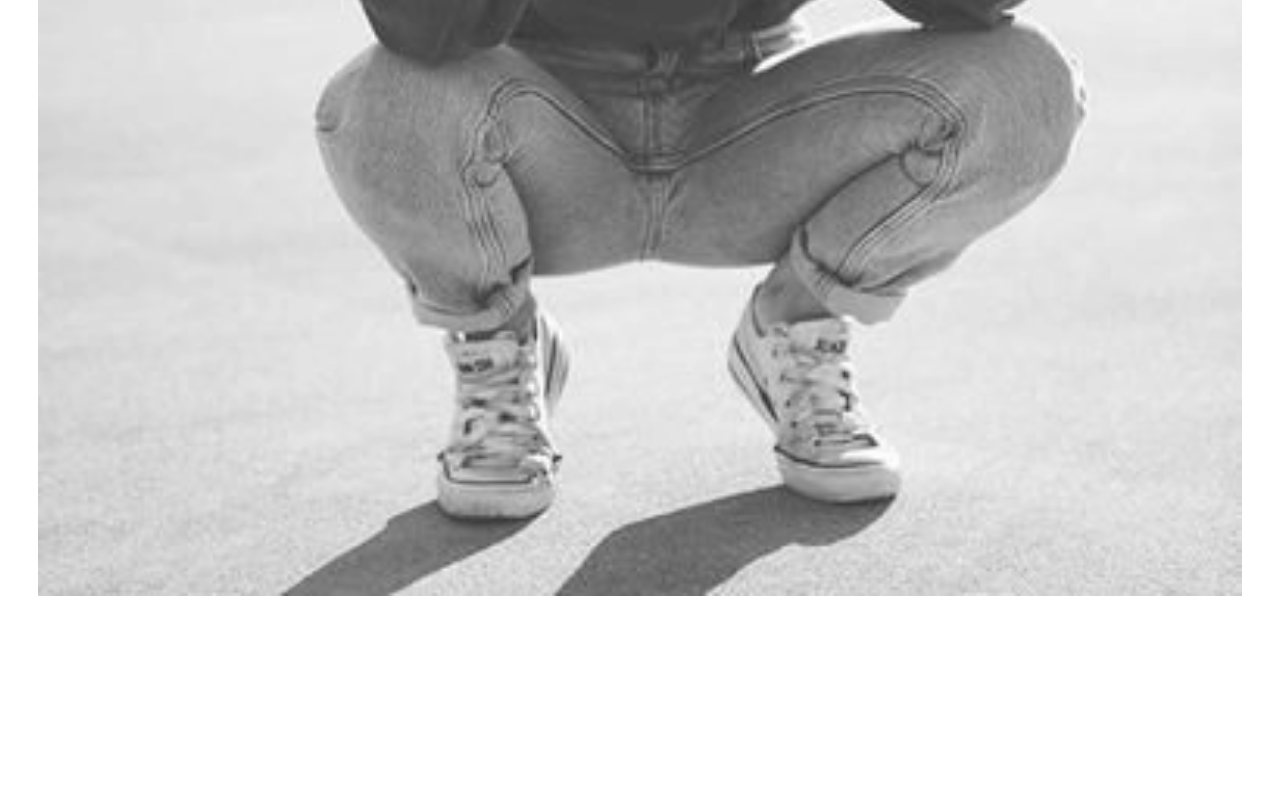
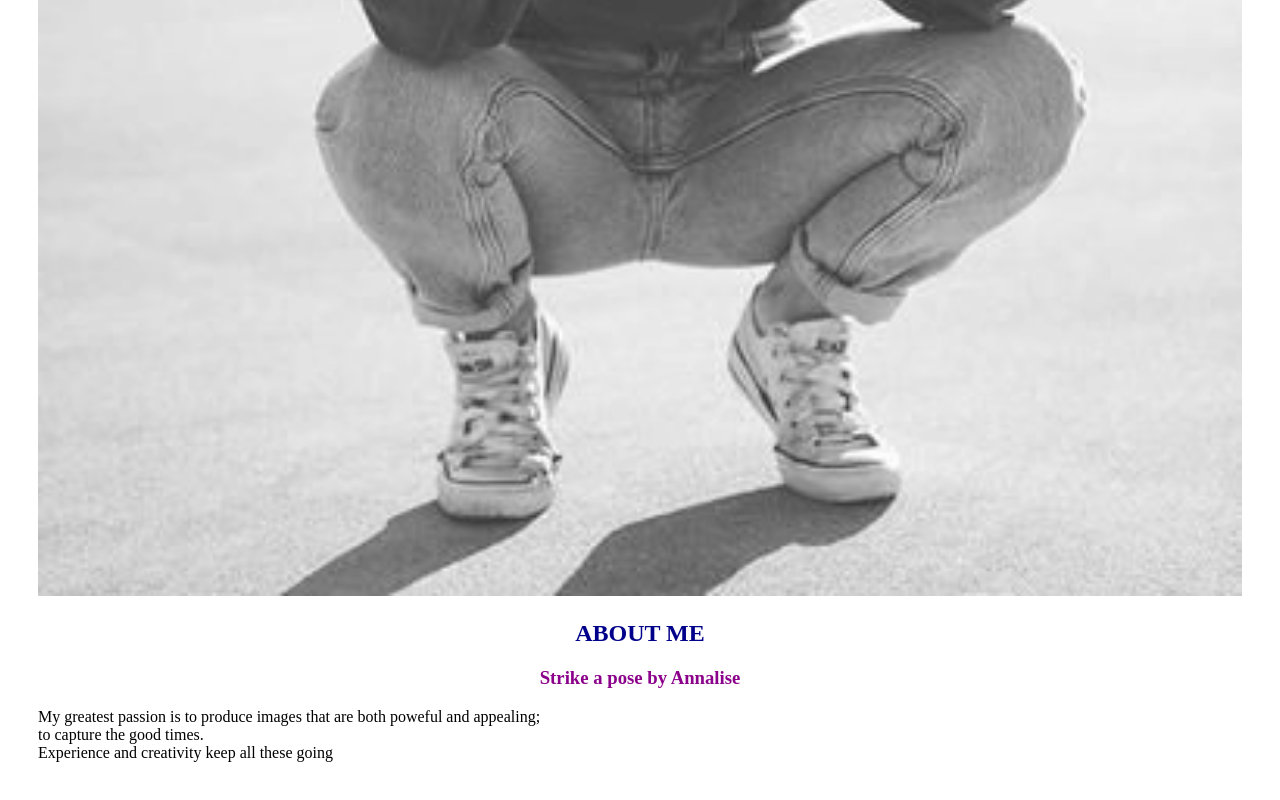
Before and after one commit to Annaliskirwa/_Photography_Web_Site, a plain HTML site: page index.html in a window 1280 px wide. Shown: the part 939-1739 px from the top of the page. Before the commit the page ends 1577 px from the top, so only its background shows below. Drawn offline with Linux system fonts and the light colour scheme.

Commit message:
adding my biography

```diff
--- a/assets/index.css
+++ b/assets/index.css
@@ -85,3 +85,11 @@ ul{
       width: 100%;
 
   }
+  h2{
+    color: darkblue;
+    text-align: center;
+  }
+  h3{
+    color:darkmagenta;
+    text-align: center;
+  }
--- a/index.html
+++ b/index.html
@@ -34,5 +34,10 @@
               <a href = "https://twitter.com/annalis_kirwa">Twitter</a>
           </div>
         </div>
-
+    <div class = "bottom">
+         <h2>ABOUT ME</h2>
+         <h3>Strike a pose by <strong>Annalise</strong></h3>
+         <p>My greatest passion is to produce images that are both poweful and appealing; <br>to capture the good times.<br>
+        Experience and creativity keep all these going</p>
+    </div>
 </body>
```
